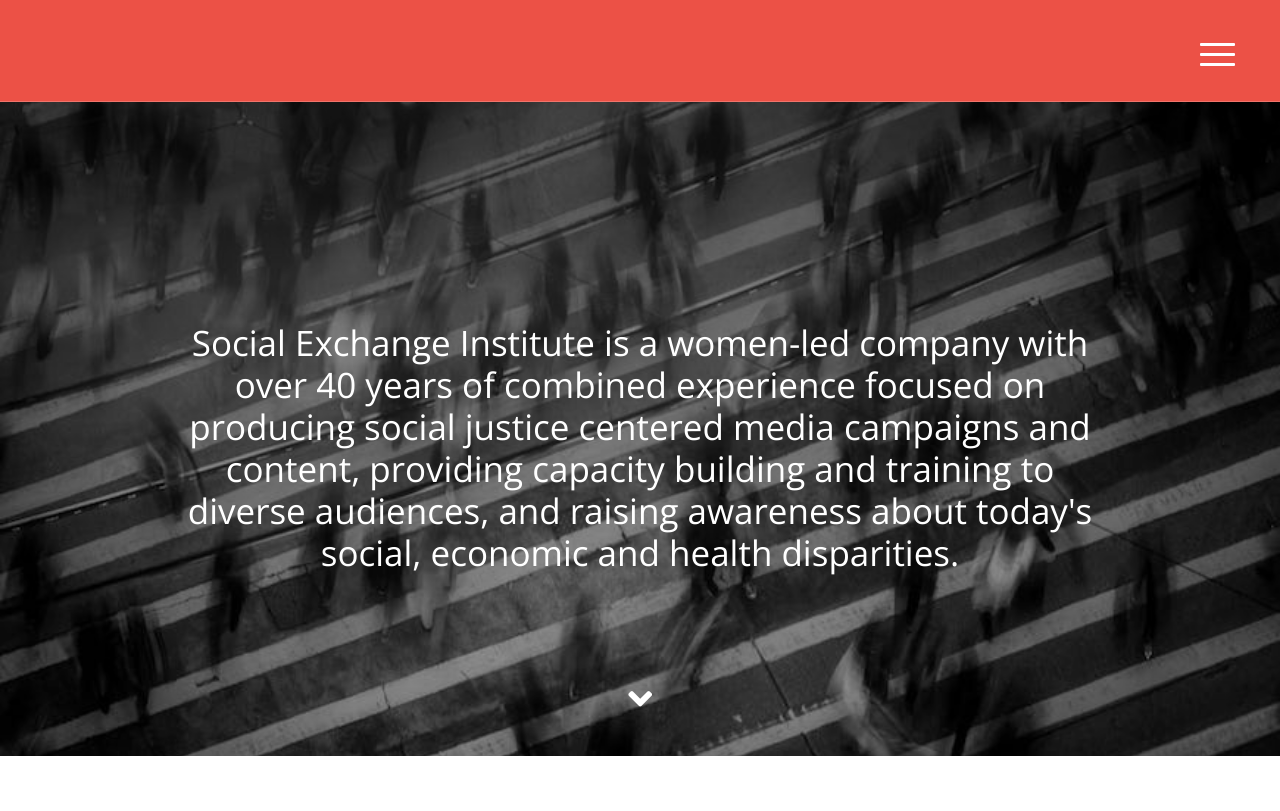
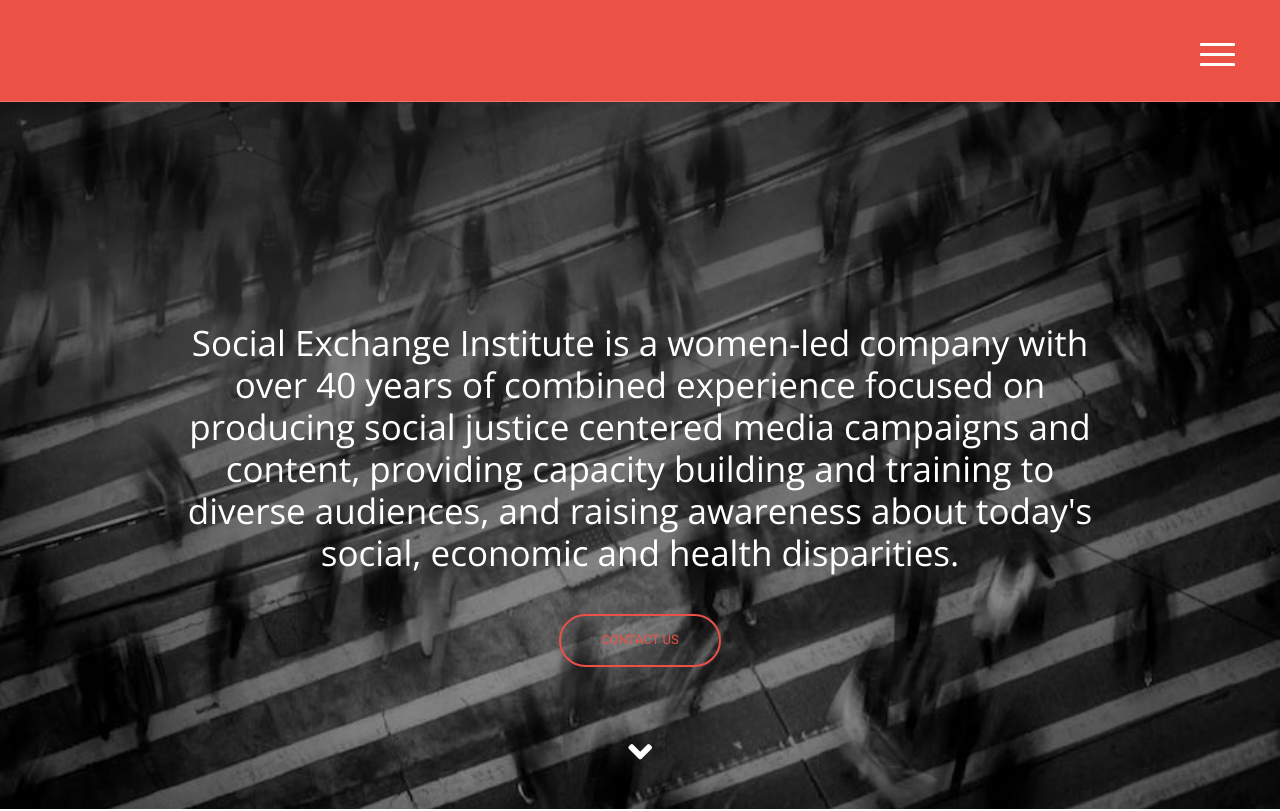
Before and after one commit to ponolac/OFFICIAL-sei-raw, a plain HTML site: page index.html in a window 1280 px wide. Shown: the top 811 px of the page. Drawn offline with nearby package versions, Linux system fonts and the light colour scheme.

Commit message:
reactivated contact us button

```diff
--- a/index.html
+++ b/index.html
@@ -61,7 +61,8 @@
                     <div class="hero-content text-center">
                         <!-- <h1>Social Exchange Institute</h1> -->
                         <p class="intro">Social Exchange Institute is a women-led company with over 40 years of combined experience focused on producing social justice centered media campaigns and content, providing capacity building and training to diverse audiences, and raising awareness about today's social, economic and health disparities.</p>
-                        <!-- <a href="#intro" class="btn btn-fill btn-large btn-margin-right">Our staff</a> <a href="#download" class="btn btn-accent btn-large">Contact Us</a> -->
+                        <!-- <a href="#intro" class="btn btn-fill btn-large btn-margin-right">Our staff</a> -->
+                        <a href="#download" class="btn btn-accent btn-large">Contact Us</a>
                     </div>
                 </div>
             </div>
@@ -286,6 +287,25 @@
             </div>
         </div>
     </section> -->
+    <!-- <section class="sign-up section-padding text-center" id="download">
+        <div class="container">
+            <div class="row">
+                <div class="col-md-6 col-md-offset-3">
+                    <h3>Send Us A Message</h3>
+                    <p>We will reply within a few hours.</p>
+                    <form class="signup-form" action="#" method="POST" role="form">
+                        <div class="form-input-group">
+                            <i class="fa fa-envelope"></i><input type="text" class="" placeholder="Enter your email" required>
+                        </div>
+                        <div class="form-input-group">
+                            <i class="fas fa-pen"></i><input type="text" class="" placeholder="Enter your message" required>
+                        </div>
+                        <button type="submit" class="btn-fill sign-up-btn">Send</button>
+                    </form>
+                </div>
+            </div>
+        </div>
+    </section> -->
     <section class="sign-up section-padding text-center" id="download">
         <div class="container">
             <div class="row">
```
